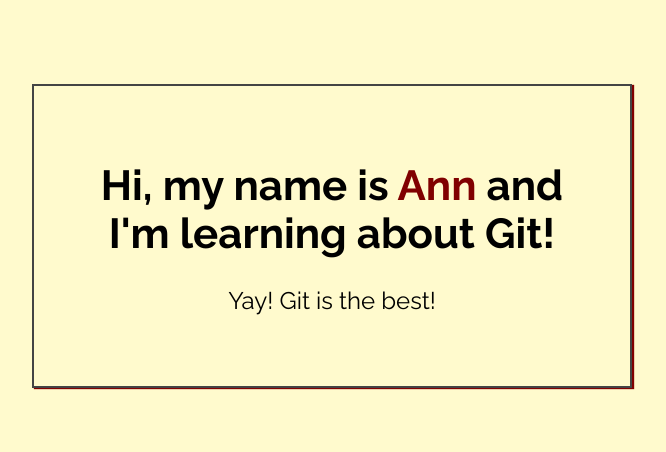
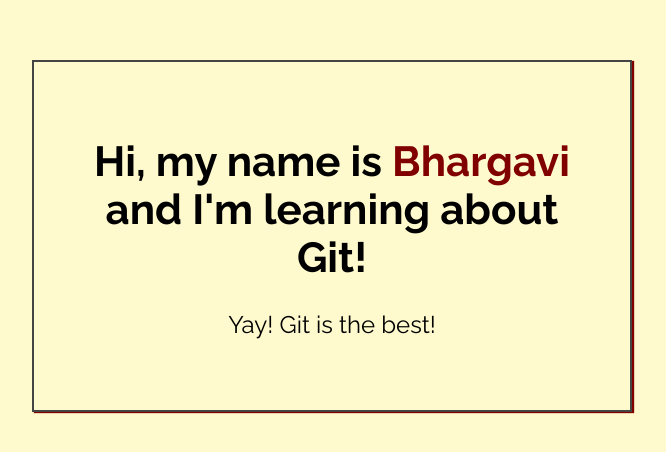
Before and after one commit to jaydurga/Seasons-Lawn-Care, a plain HTML site: page index.html in a window 1280 px wide. Shown: the part 164-616 px from the top of the page, without its empty margins (308-974 px from the left). Drawn offline with Linux system fonts and the light colour scheme.

Commit message:
Added name to index.html

```diff
--- a/index.html
+++ b/index.html
@@ -14,7 +14,7 @@
 <body>
 
     <div class="greeting">
-        <h1>Hi, my name is <span class="highlight">Ann</span> and I'm learning about Git! </h1>
+        <h1>Hi, my name is <span class="highlight">Bhargavi</span> and I'm learning about Git! </h1>
 
         <p>Yay! Git is the best!</p>
     </div>
```
